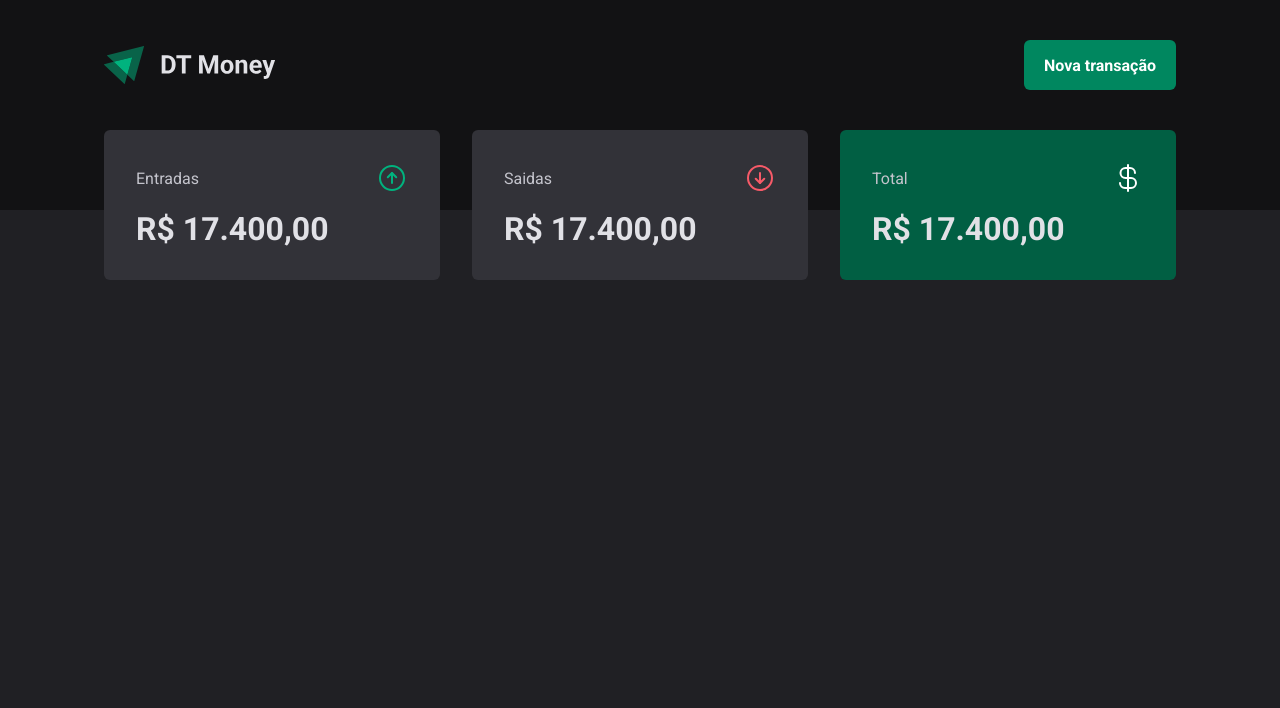
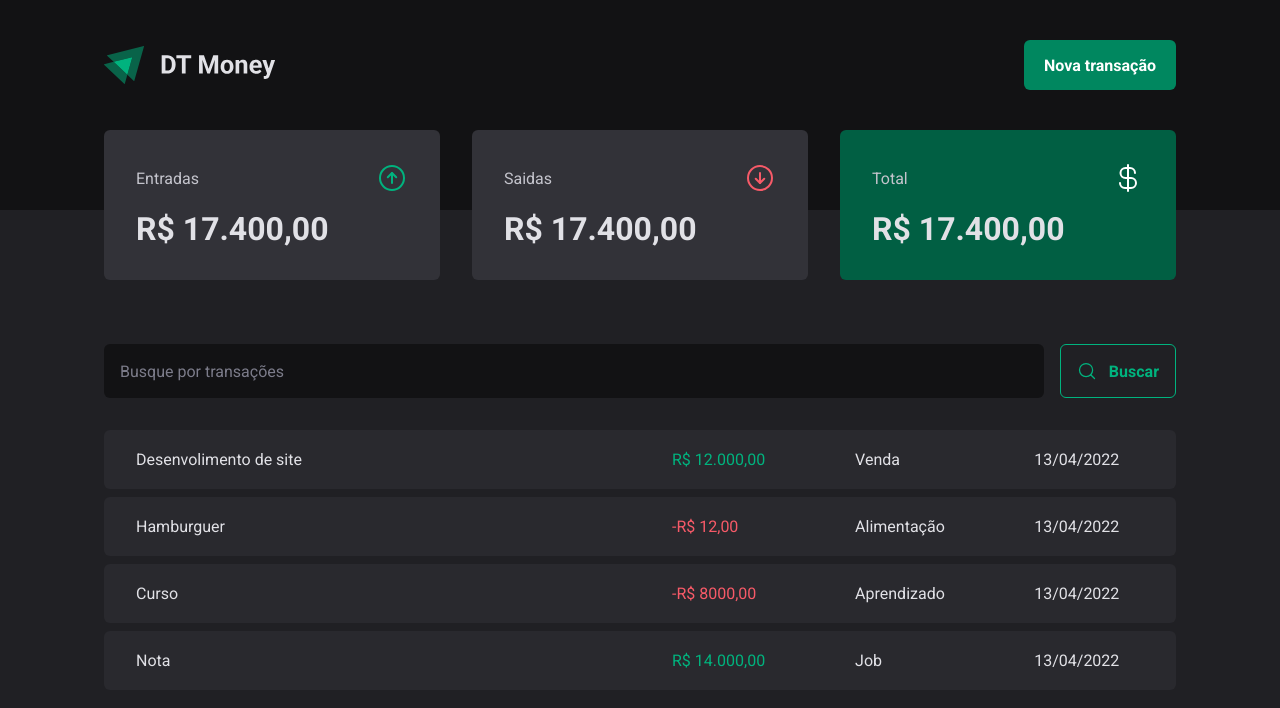
Before and after one commit to WEBGITbruno-ferreira/Desafio02-Ignite2023, a React (Vite) app in the folder 03-dt-money/: page / in a window 1280 px wide. Shown: the top 708 px of the page. Built offline with nearby package versions, Linux system fonts and the light colour scheme.

Commit message:
SearchComponent

```diff
--- /dev/null
+++ b/03-dt-money/src/components/SearchForm/index.tsx
@@ -0,0 +1,20 @@
+import { SearchFormContainer } from "./styles";
+import {MagnifyingGlass} from 'phosphor-react'
+
+export function  SearchForm () {
+
+  return (
+
+    <SearchFormContainer>
+      <input type="text" placeholder="Busque por transações"/>
+
+      <button type="submit">
+      <MagnifyingGlass size={20}/>
+        Buscar
+      </button>
+
+    </SearchFormContainer>
+
+
+  )
+}
--- /dev/null
+++ b/03-dt-money/src/components/SearchForm/styles.ts
@@ -0,0 +1,47 @@
+import styled from "styled-components";
+
+
+export const SearchFormContainer = styled.form`
+  display: flex;
+  gap: 1rem;
+
+
+  input {
+    flex: 1;
+    border-radius: 6px;
+    border: 0;
+    background-color: ${props=> props.theme["gray-900"]};
+    color: ${props=> props.theme["gray-300"]};
+    padding: 1rem;
+
+  &::placeholder {
+    color: ${ props => props.theme["gray-500"]}
+  }
+}
+
+button {
+  display: flex;
+  align-items: center;
+  gap: 0.75rem;
+  border: 0;
+  padding: 1rem;
+  background: transparent;
+  border: 1px solid ${props => props.theme["green-300"]};
+  color: ${props => props.theme["green-300"]};
+  font-weight: bold;
+  border-radius: 6px;
+
+  &:hover{
+
+    background: ${props => props.theme["green-300"]};
+    border-color: ${props => props.theme["green-500"]};
+    color: ${props => props.theme["white"]};
+
+    transition: background-color 0.2s, color 0.2s, border-color 0.2s;
+
+  }
+
+}
+
+
+`
--- a/03-dt-money/src/pages/Transactions/index.tsx
+++ b/03-dt-money/src/pages/Transactions/index.tsx
@@ -1,5 +1,8 @@
 import { Header } from "../../components/Header";
+import { SearchForm } from "../../components/SearchForm";
 import { Summary } from "../../components/Summary";
+import { PriceHighLight, TransactionsContainer, TransactionsTable } from "./style";
+
 
 export function Transactions () {
   return ( <div>
@@ -8,5 +11,43 @@
     <Header/>
     <Summary/>
 
+    <TransactionsContainer>
+
+    <SearchForm/>
+
+    <TransactionsTable>
+      <tbody>
+         <tr>
+            <td width="50%"> Desenvolimento de site</td>
+            <td ><PriceHighLight variant='income'> R$ 12.000,00 </PriceHighLight></td>
+            <td > Venda</td>
+            <td > 13/04/2022</td>
+         </tr>
+
+         <tr>
+            <td width="50%"> Hamburguer</td>
+            <td ><PriceHighLight variant='outcome'>  -R$ 12,00 </PriceHighLight> </td>
+            <td > Alimentação</td>
+            <td > 13/04/2022</td>
+         </tr>
+
+         <tr>
+            <td width="50%"> Curso</td>
+            <td ><PriceHighLight variant='outcome'>  -R$ 8000,00 </PriceHighLight></td>
+            <td > Aprendizado</td>
+            <td > 13/04/2022</td>
+         </tr>
+
+         <tr>
+            <td width="50%"> Nota</td>
+            <td > <PriceHighLight variant='income'> R$ 14.000,00 </PriceHighLight></td>
+            <td > Job</td>
+            <td > 13/04/2022</td>
+         </tr>
+      </tbody>
+    </TransactionsTable>
+
+    </TransactionsContainer>
+
   </div>)
 }
--- a/03-dt-money/src/pages/Transactions/style.ts
+++ b/03-dt-money/src/pages/Transactions/style.ts
@@ -0,0 +1,46 @@
+import styled from "styled-components";
+
+export const TransactionsContainer = styled.main`
+width: 100%;
+max-width:  1120px;
+margin: 4rem auto 0; //centralizando
+padding: 0 1.5rem; // desgrudando das laterais
+
+
+
+`
+
+
+export const TransactionsTable = styled.table`
+
+width: 100%;
+border-collapse: separate;
+border-spacing: 0 0.5rem;
+margin-top: 1.5rem;
+
+
+td {
+  padding: 1.25rem 2rem;
+  background: ${props => props.theme["gray-700"]};
+
+  &:first-child {
+    border-top-left-radius: 6px;
+    border-bottom-left-radius: 6px;
+  }
+
+  &:last-child {
+    border-top-right-radius: 6px;
+    border-bottom-right-radius: 6px;
+  }
+}
+
+
+`
+
+interface PriceHighLightProps {
+  variant: 'income' | 'outcome';
+}
+
+export const  PriceHighLight = styled.span<PriceHighLightProps>`
+color: ${ props => props.variant === 'income' ? props.theme["green-300"] : props.theme["red-300"]}
+`
```
Also changed, not shown: 03-dt-money/src/components/Summary/styles.ts (line endings or trailing spaces), 1 other file (tests, documents, lock files or other folders).
